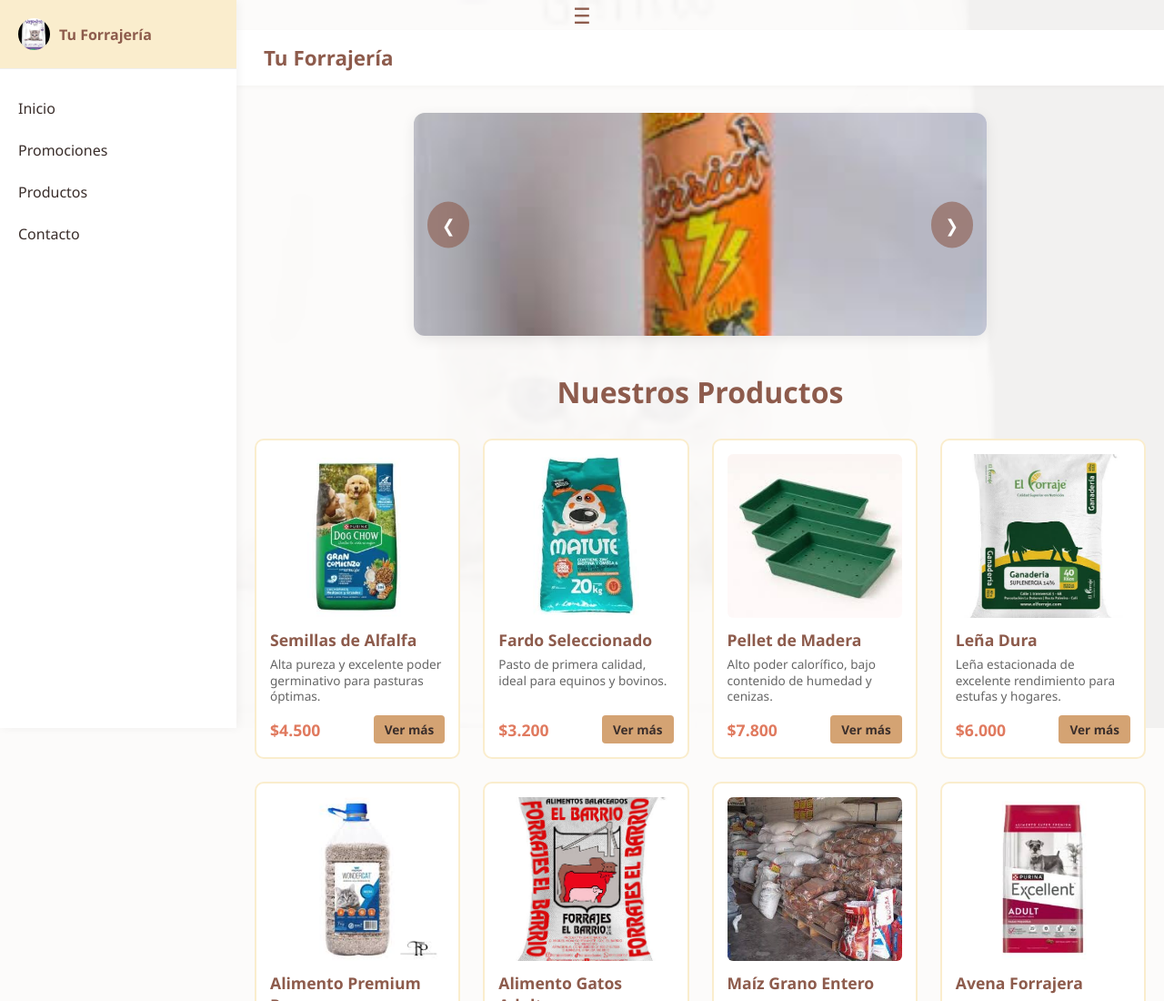
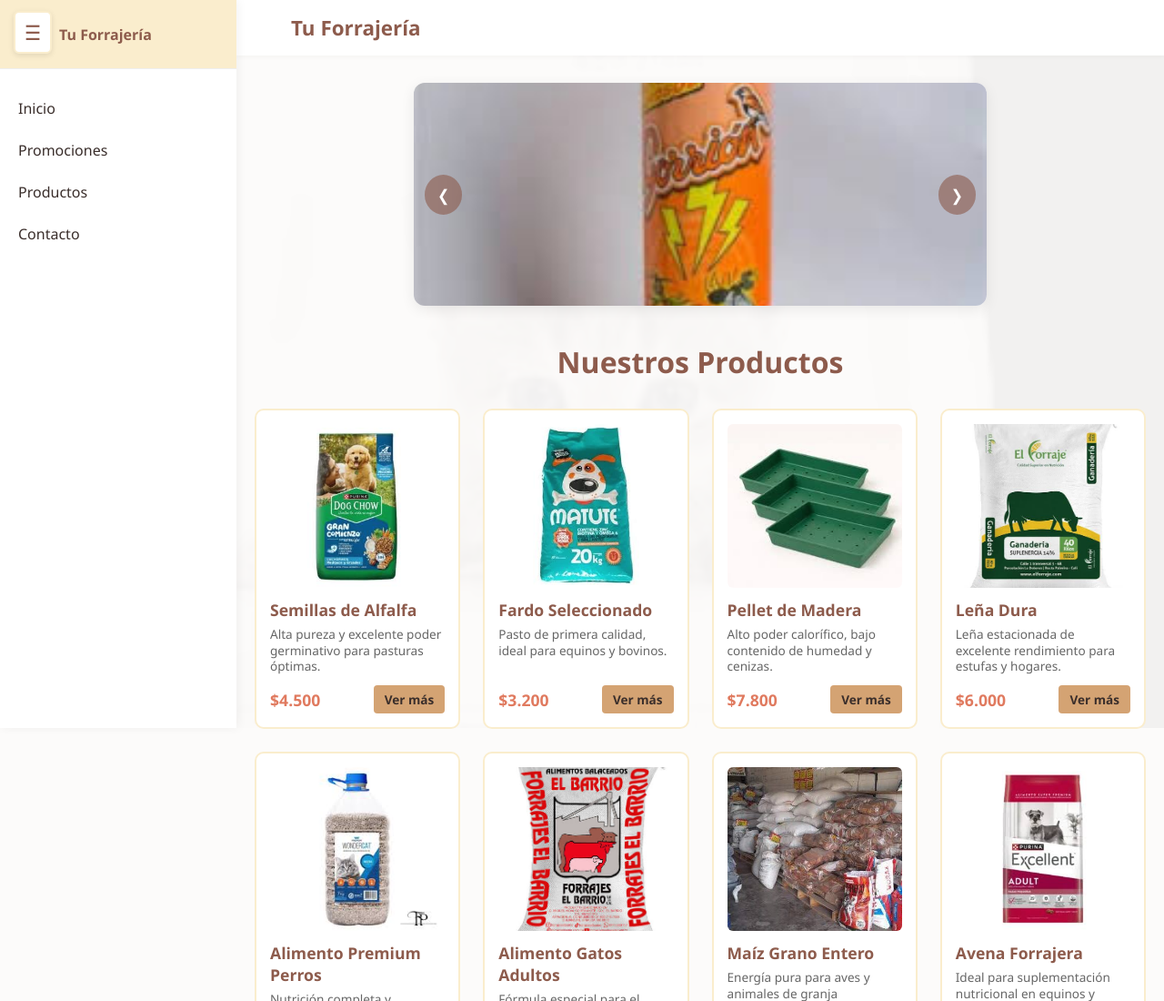
Before and after one commit to javier-git-2026/Tienda, a plain HTML site: page index.html in a window 1280 px wide. Shown: the top 1100 px of the page at 91% size. Drawn offline with Linux system fonts and the light colour scheme.

Commit message:
Update style.css

```diff
--- a/style.css
+++ b/style.css
@@ -42,6 +42,27 @@
     pointer-events: none;
 }
 
+/* Botón de menú fijo y flotante siempre visible */
+.menu-toggle {
+    position: fixed;
+    top: 12px;
+    left: 15px;
+    background-color: var(--color-white);
+    border: 2px solid var(--color-light);
+    font-size: 1.4rem;
+    cursor: pointer;
+    color: var(--color-primary);
+    padding: 6px 10px;
+    border-radius: 6px;
+    z-index: 1100;
+    box-shadow: 0 2px 6px rgba(0,0,0,0.1);
+    transition: background 0.2s, transform 0.2s;
+}
+
+.menu-toggle:hover {
+    background-color: var(--color-light);
+}
+
 /* Sidebar colapsable */
 aside {
     position: fixed;
@@ -65,7 +86,6 @@
     padding: 20px;
     display: flex;
     align-items: center;
-    justify-content: space-between; /* Separa el logo/título del botón */
     border-bottom: 1px solid #eee;
     background-color: var(--color-light);
 }
@@ -80,22 +100,6 @@
 .sidebar-header h2 {
     font-size: 1rem;
     color: var(--color-primary);
-}
-
-/* Estilo del botón dentro del menú */
-.sidebar-header .menu-toggle {
-    background: none;
-    border: none;
-    font-size: 1.3rem;
-    cursor: pointer;
-    color: var(--color-primary);
-    padding: 2px 6px;
-    border-radius: 4px;
-    transition: background 0.2s;
-}
-
-.sidebar-header .menu-toggle:hover {
-    background-color: rgba(141, 91, 76, 0.1);
 }
 
 .sidebar-menu {
@@ -131,22 +135,14 @@
     margin-left: 0;
 }
 
-/* Top Bar & Toggle */
+/* Top Bar */
 header {
     background-color: var(--color-white);
-    padding: 15px 30px;
+    padding: 15px 30px 15px 60px; /* Espacio para que no choque con el botón flotante */
     display: flex;
     align-items: center;
     justify-content: space-between;
     box-shadow: 0 2px 5px rgba(0,0,0,0.03);
-}
-
-.menu-toggle {
-    background: none;
-    border: none;
-    font-size: 1.5rem;
-    cursor: pointer;
-    color: var(--color-primary);
 }
 
 .brand-title {
@@ -155,9 +151,9 @@
     color: var(--color-primary);
 }
 
-/* Carrusel de Promociones */
+/* Carrusel de Promociones (Reducido un 30%) */
 .carousel-container {
-    max-width: 630px; /* Reducido de 900px a 630px (30 menos) */
+    max-width: 630px;
     width: 90%;
     margin: 30px auto 10px auto;
     position: relative;
@@ -193,9 +189,9 @@
     background-color: rgba(141, 91, 76, 0.6);
     color: white;
     border: none;
-    padding: 12px 16px;
+    padding: 10px 14px;
     cursor: pointer;
-    font-size: 1.2rem;
+    font-size: 1.1rem;
     border-radius: 50%;
     transition: background 0.2s;
     z-index: 10;
@@ -205,8 +201,8 @@
     background-color: var(--color-primary);
 }
 
-.carousel-btn.prev { left: 15px; }
-.carousel-btn.next { right: 15px; }
+.carousel-btn.prev { left: 12px; }
+.carousel-btn.next { right: 12px; }
 
 /* Contenido Principal: Cuadrícula de 10 productos */
 .container {
@@ -379,6 +375,6 @@
         margin-left: 0;
     }
     .carousel-slide img {
-        height: 220px;
+        height: 180px;
     }
 }
```
